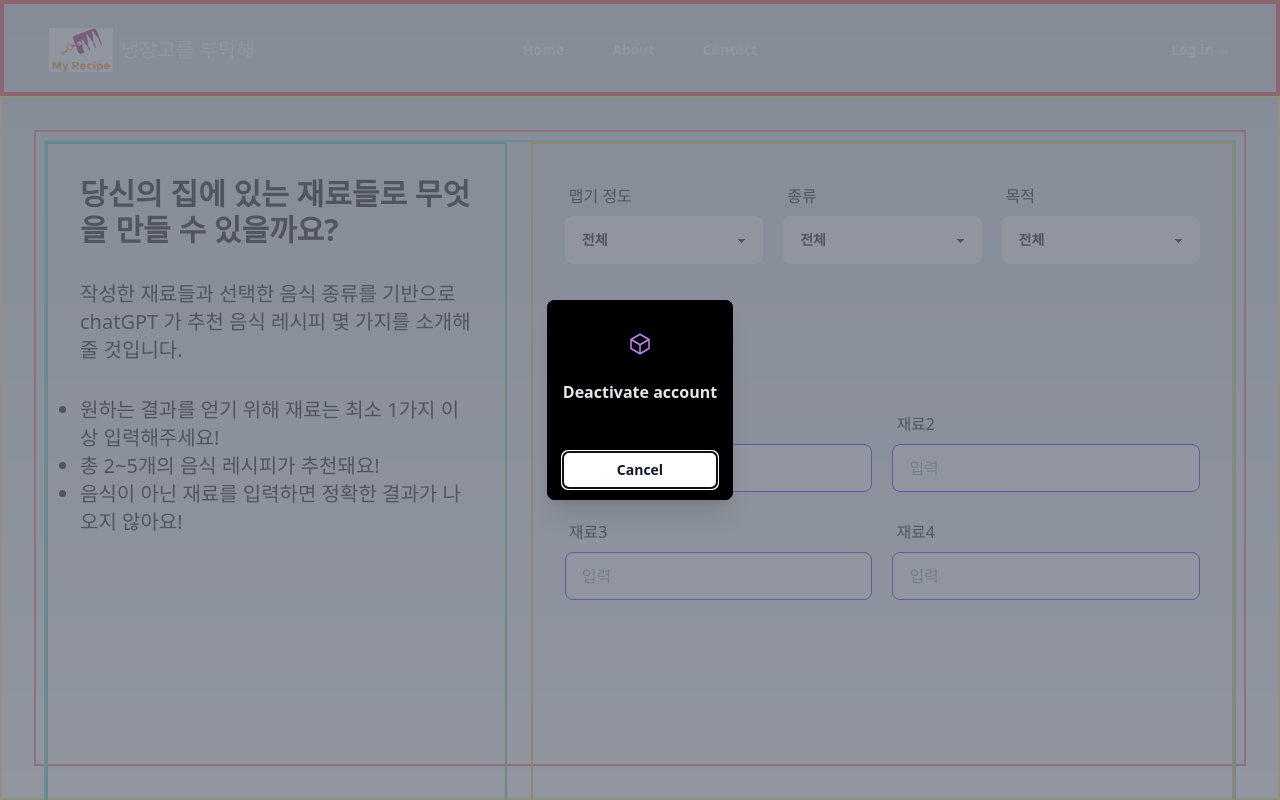
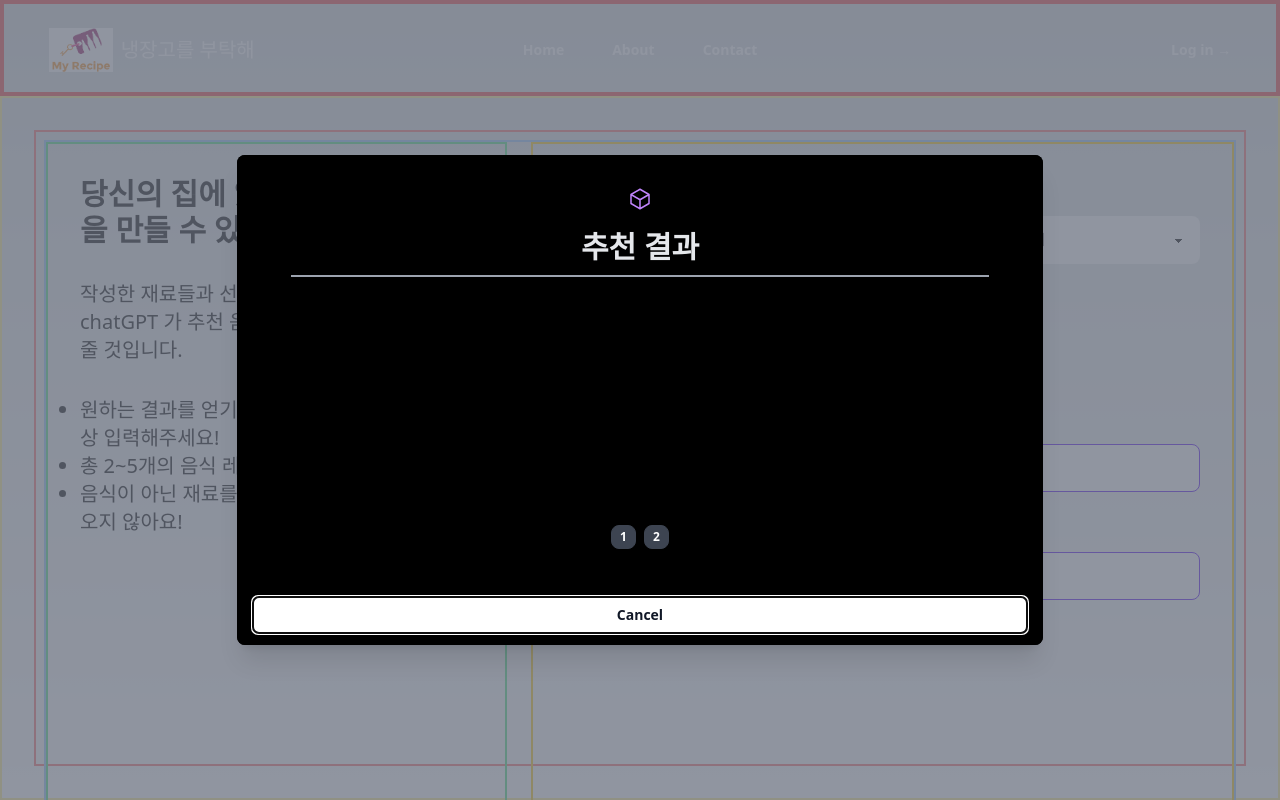
Before and after one commit to dlwlsdn201/project--recommend-recipes--nextjs, a Next.js app in the folder client/: page /home in a window 1280 px wide. Shown: the top 800 px of the page. Built offline with nearby package versions, Linux system fonts and the light colour scheme.

Commit message:
:lipstick: chat GPT open API return data 를 보여줄 Modal UI 구현

```diff
--- a/client/components/Home/Handlers.tsx
+++ b/client/components/Home/Handlers.tsx
@@ -1,5 +1,6 @@
 // === formatter ===
 
+import { ReactNode } from 'react';
 import {
 	conceptFilterItems,
 	menuTypeFilterItems,
@@ -41,18 +42,64 @@ export const formatInputDataToRequest = (inputValues: IinputValues) => {
 	return result;
 };
 
-export const formatResult = (rowData: string): JSX.Element => {
-	let result: JSX.Element[];
+export const formatResult = (
+	rowData: string
+): Array<{ title: string; desc: ReactNode }> => {
+	const insertToResult = (
+		resultArray: any[],
+		title: string,
+		descriptions: React.ReactElement[]
+	) => {
+		const result = resultArray;
+		result.push({
+			title,
+			desc: <ul>{descriptions}</ul>
+		});
+
+		return result;
+	};
+
+	let result: Array<{ title: string; desc: string | React.ReactElement }> = [];
 	if (rowData) {
-		const lines: string[] = rowData.split('\n');
-		result = lines
+		const lines: string[] = rowData
+			.split('\n')
 			.map((line: string): string => line.trim())
-			.filter((line: string): boolean => line !== '')
-			.map((line: string, index: number): JSX.Element => {
-				const recipeInfo: string = line.replace(/^\d+\.\s*/, '');
-				return <li key={index}>{recipeInfo}</li>;
-			});
+			.filter((line: string): boolean => line !== '');
+
+		let currentCategory: string = '';
+		let currentRecipe: React.ReactElement[] = [];
+		let isChanged: boolean = false;
+		lines.forEach((item: string, index) => {
+			if (item.startsWith('음식 추천 메뉴')) {
+				// Title
+				// Extract the category title
+				const categoryTitle = item.split(':')[1].trim();
+				if (currentCategory.length > 0 && currentRecipe.length > 0) {
+					isChanged = true;
+					if (isChanged) {
+						// 제목, 설명이 이미 존재할 경우
+						result = insertToResult(result, currentCategory, currentRecipe);
+						currentCategory = '';
+						currentRecipe = [];
+					}
+				}
+				currentCategory = categoryTitle;
+			} else if (item.startsWith('조리 레시피:')) {
+				// Ignore the recipe description
+				return;
+			} else {
+				// Append the recipe step to the current recipe
+
+				currentRecipe.push(<li>{item}</li>);
+				isChanged = false;
+				if (lines.length === index + 1) isChanged = true; // 마지막 item일 경우
+				if (isChanged) {
+					result = insertToResult(result, currentCategory, currentRecipe);
+					currentCategory = '';
+					currentRecipe = [];
+				}
+			}
+		});
 	}
-
-	return <ul>{result}</ul>;
+	return result;
 };
--- /dev/null
+++ b/client/components/Modules/Carousel/WithIndicatorBtn.tsx
@@ -0,0 +1,48 @@
+import React, { ReactNode } from 'react';
+
+// Reference: https://daisyui.com/components/carousel/#item4
+
+type TContent = {
+	title: string;
+	desc: ReactNode;
+};
+
+interface IProps {
+	contents: TContent[];
+}
+
+const WithIndicatorBtn = (props: IProps): React.ReactElement => {
+	const { contents } = props;
+
+	return (
+		<>
+			<div className='carousel w-full'>
+				{contents.map((content: TContent, index: number) => (
+					<div
+						id={`item${index + 1}`}
+						key={String(index)}
+						className='carousel-item w-full min-w-[40vh]'>
+						<div className='inner-wrapper w-full flex items-center flex-col'>
+							<div className='title  my-4'>
+								<strong className='text-2xl'>{`<${content?.title}>`}</strong>
+							</div>
+							<div className='text-left'>{content?.desc}</div>
+						</div>
+					</div>
+				))}
+			</div>
+			<div className='flex justify-center w-full py-2 gap-2'>
+				{contents.map((_, index: number) => (
+					<a
+						href={`#item${index + 1}`}
+						className='btn btn-xs'
+						key={String(index)}>
+						{index + 1}
+					</a>
+				))}
+			</div>
+		</>
+	);
+};
+
+export default WithIndicatorBtn;
--- a/client/components/Modules/Modal.tsx
+++ b/client/components/Modules/Modal.tsx
@@ -1,6 +1,5 @@
 import { Fragment, useRef, useState } from 'react';
 import { Dialog, Transition } from '@headlessui/react';
-import { JsxElement } from 'typescript';
 
 interface IProps {
 	modal: boolean;
@@ -8,11 +7,11 @@ interface IProps {
 	setClose: Function;
 	customIcon: React.ReactElement;
 	content: React.ReactElement;
+	testId: string;
 }
 
 export default function CustomModal(props: IProps) {
-	const { modal, setOpen, setClose, customIcon, content } = props;
-	// const [open, setOpen] = useState(true);
+	const { modal, testId, setOpen, setClose, customIcon, content } = props;
 
 	const cancelButtonRef = useRef(null);
 
@@ -45,18 +44,23 @@ export default function CustomModal(props: IProps) {
 							leaveFrom='opacity-100 translate-y-0 sm:scale-100'
 							leaveTo='opacity-0 translate-y-4 sm:translate-y-0 sm:scale-95'>
 							<Dialog.Panel className='relative transform overflow-hidden rounded-lg bg-black text-left shadow-xl transition-all sm:my-8 sm:w-full sm:max-w-lg'>
-								<div className='bg-black px-4 pb-4 pt-5 sm:p-6 sm:pb-4'>
+								<div
+									className='bg-black px-4 pb-4 pt-5 sm:p-6 sm:pb-4'
+									data-testid={testId}>
 									<div className='sm:flex sm:items-start'>
 										<div className='mx-auto flex h-12 w-12 flex-shrink-0 items-center justify-center rounded-full bg-black sm:mx-0 sm:h-10 sm:w-10'>
 											{customIcon}
 										</div>
 										<div className='mt-3 text-center sm:ml-4 sm:mt-0 sm:text-left'>
 											<Dialog.Title
-												as='h3'
-												className='text-base font-semibold leading-6 text-gray-200'>
-												Deactivate account
+												as='h2'
+												className=' font-semibold leading-6 text-3xl text-gray-200'>
+												추천 결과
 											</Dialog.Title>
-											<div className='mt-2'>
+											<div className='border-gray-400 w-[90%] border-t-2 mx-[auto] mt-4 mb-8' />
+											<div
+												className='mt-2'
+												data-testid='homePage-result-modal-content'>
 												{content}
 												{/* <p className='text-sm text-gray-400'>
 													Are you sure you want to deactivate your account? All
--- a/client/pages/home.tsx
+++ b/client/pages/home.tsx
@@ -1,6 +1,8 @@
 import MainComponent from '@/components/Home';
 import { formatResult } from '@/components/Home/Handlers';
+import WithIndicatorBtn from '@/components/Modules/Carousel/WithIndicatorBtn';
 import CustomModal from '@/components/Modules/Modal';
+import { MOCK_RESPONSE_DATA } from '@/mocks/data/home';
 import { mainStore } from '@/source/store';
 import { CubeIcon } from '@heroicons/react/24/outline';
 import React, { useMemo } from 'react';
@@ -15,10 +17,11 @@ const HomePage = () => {
 	};
 
 	// === format ===
-	const formattedResult = useMemo(() => formatResult(apiData), [isRequested]);
+	const formattedResult = useMemo(() => formatResult(MOCK_RESPONSE_DATA), []);
 
 	// JSX
-	const resultContent = useMemo(() => formattedResult, [isRequested]);
+	const contents = useMemo(() => formattedResult, [isRequested]);
+	const formattedCarousel = WithIndicatorBtn({ contents });
 
 	return (
 		<>
@@ -30,7 +33,8 @@ const HomePage = () => {
 				customIcon={
 					<CubeIcon className='h-6 w-6 text-purple-400' aria-hidden='true' />
 				}
-				content={resultContent}
+				content={formattedCarousel}
+				testId='homePage-result-modal'
 			/>
 		</>
 	);
```
